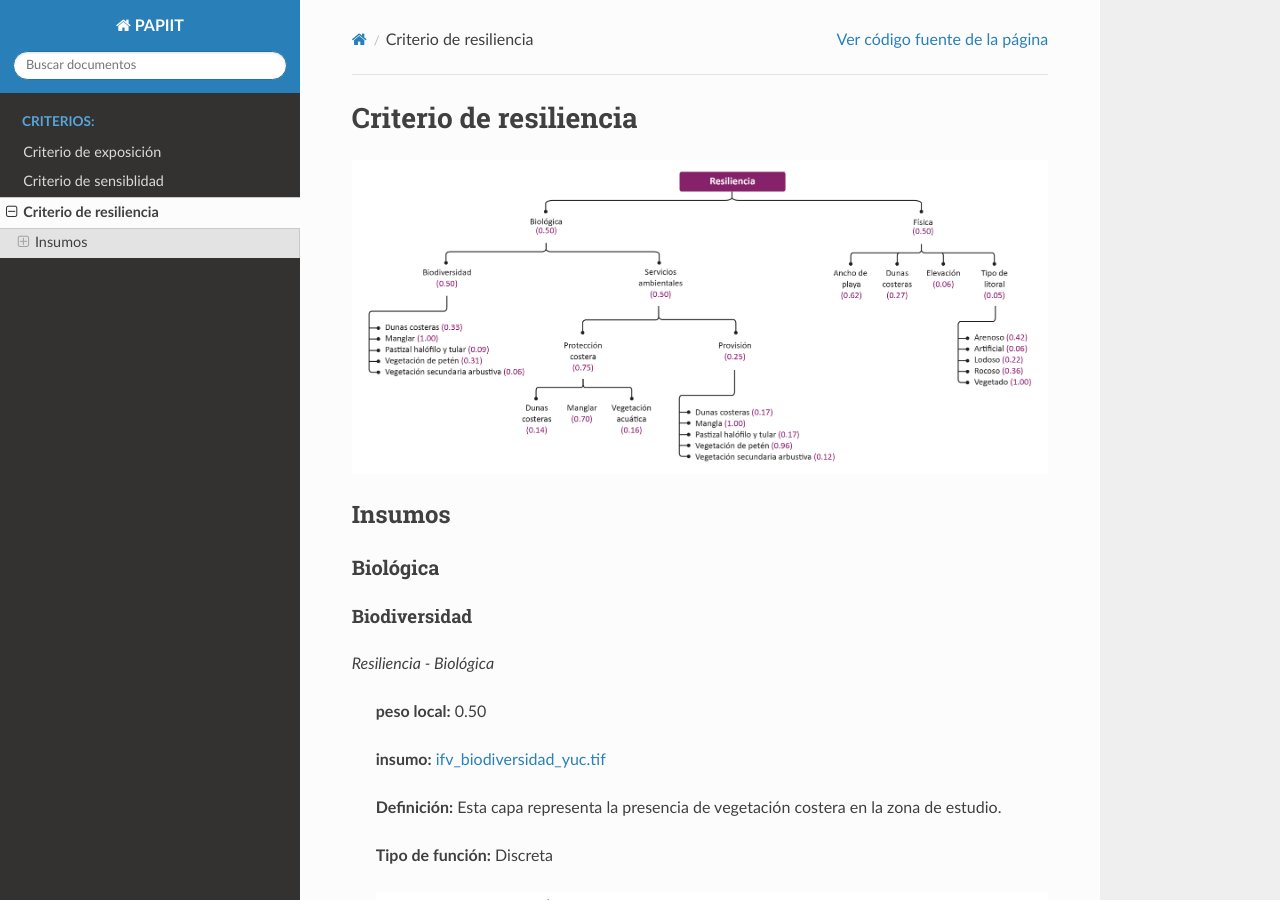
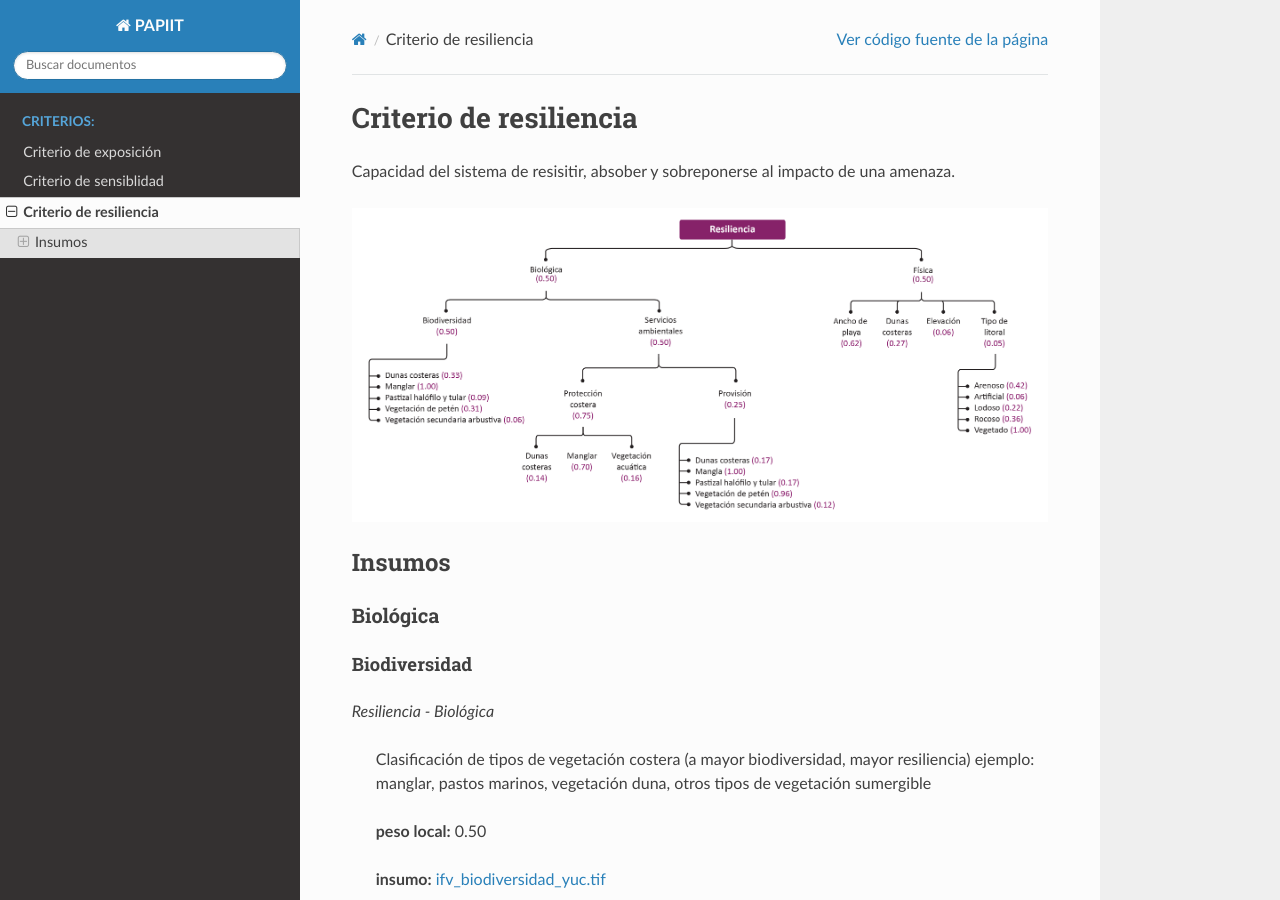
Before and after one commit to vichdzgeo/espejos-lancis, a Sphinx documentation site: the page built from docs/source/resiliencia.rst, in a window 1280 px wide and 900 px high. Built offline with Sphinx 7.4.7 and the Read the Docs theme 2.0.0, drawn with Linux system fonts in a browser that asks for light colours; some of the changed text lies outside the part shown.

Commit message:
actualizacion

```diff
--- a/docs/source/resiliencia.rst
+++ b/docs/source/resiliencia.rst
@@ -1,6 +1,7 @@
 Criterio de resiliencia
 #######################
 
+Capacidad del sistema de resisitir, absober y sobreponerse al impacto de una amenaza.
 
 .. imagen:: ../recursos/vulnerabilidad_resiliencia_fv.png
 
@@ -14,6 +15,9 @@
 Biodiversidad
 --------------
 *Resiliencia - Biológica*
+
+    Clasificación de tipos de vegetación costera (a mayor biodiversidad, mayor resiliencia)
+    ejemplo: manglar, pastos marinos, vegetación duna, otros tipos de vegetación sumergible
 
     **peso local:** 0.50
 
@@ -48,9 +52,11 @@
 
 Servicios ambientales
 ---------------------
+Presencia de tipos de vegetación que proveen protección a la línea de costa y hábitat (pastos marinos, dunas costeras y manglar)
 
 **Protección costera**
 
+Presencia de tipos de vegetación que proveen protección a la línea de costa (dunas costeras, manglares, humedales)
 
 *Resiliencia - Biológica - Servicios ambientales*
 
@@ -149,6 +155,8 @@
 
     *Resiliencia - Biológica - Servicios ambientales*
 
+    Presencia de tipos de vegetación que proveen alimento, materias primas, recursos genéticos
+
     **Peso local**:0.50
 
     **Insumo:** |ifv_provision_yuc.tif|
--- a/docs/source/sensibilidad.rst
+++ b/docs/source/sensibilidad.rst
@@ -1,7 +1,7 @@
 Criterio de sensiblidad
 ##########################
 
-
+Atributos intrínsecos. Grado de susceptibilidad de un sistema ante amenazas.
 
 .. imagen:: ../recursos/vulnerabilidad_sensibilidad_fv.png
 
```
Also changed, not shown: other parts of docs/source/resiliencia.rst (+1 -1 lines), docs/source/exposicion.rst (+6 -2 lines), docs/source/index.rst (+8 -0 lines), 14 other files.
